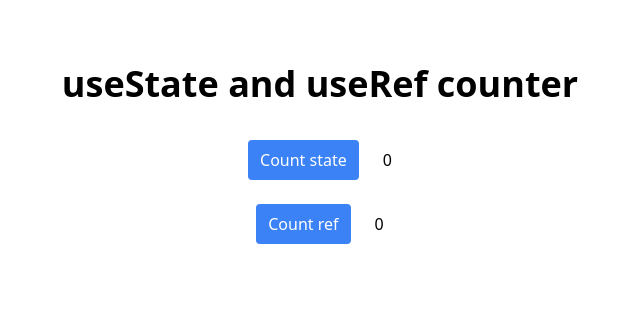
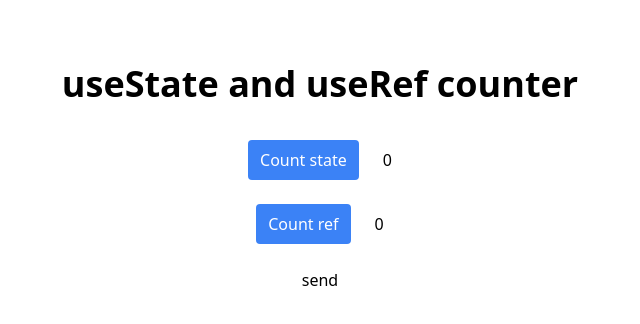
Before and after one commit to DuffmanCC/react-interviews, a React (Vite) app in the folder 001-counter/starter/: page / in a window 1280 px wide. Shown: the top 324 px of the page, without its empty margins (320-960 px from the left). Built offline with nearby package versions, Linux system fonts and the light colour scheme.

Commit message:
try with window.top

```diff
--- a/001-counter/starter/src/App.tsx
+++ b/001-counter/starter/src/App.tsx
@@ -18,6 +18,20 @@ function App() {
 
           <span data-testid="ref-value">0</span>
         </div>
+
+        <button
+          onClick={() => {
+            window.top?.postMessage(
+              {
+                source: "stackblitz-webcontainer",
+                payload: "hola",
+              },
+              "*"
+            );
+          }}
+        >
+          send
+        </button>
       </div>
     </main>
   );
```
Also changed, not shown: 001-counter/starter/vitest.setup.ts (+7 -6 lines).
